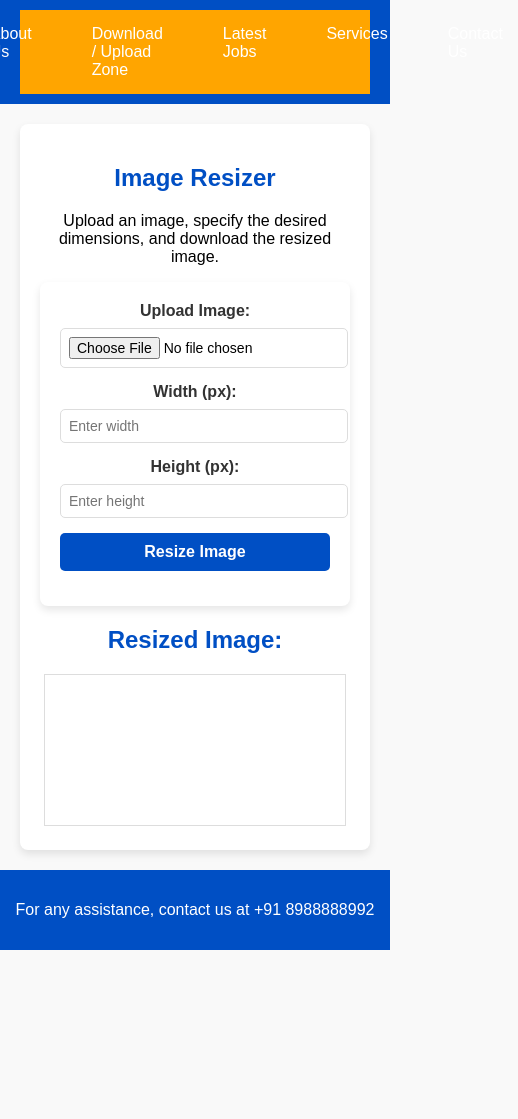
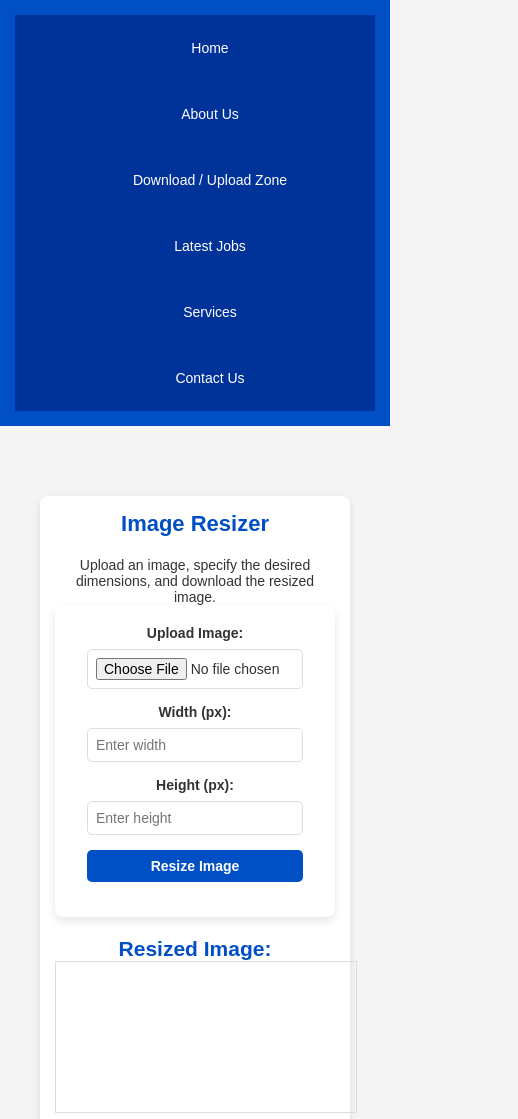
Before and after one commit to nishu800912/anishshop, a plain HTML site: page service.html in a window 390 px wide. Shown: the top 1119 px of the page, 518 px wide, since content can reach past the window. Before the commit the page ends 950 px from the top, so only its background shows below. Drawn offline with Linux system fonts and the light colour scheme.

Commit message:
Update styles.css

```diff
--- a/styles.css
+++ b/styles.css
@@ -439,3 +439,211 @@ form button:hover {
 .output {
     margin-top: 20px;
 }
+
+/* Basic Reset for consistent styling across browsers */
+* {
+    margin: 0;
+    padding: 0;
+    box-sizing: border-box;
+}
+
+body {
+    font-family: Arial, sans-serif;
+    background-color: #f4f4f4;
+    color: #333;
+}
+
+/* Navbar Styles */
+nav ul {
+    display: flex;
+    justify-content: center;
+    padding: 10px 0;
+    background-color: #004fc4;
+    list-style-type: none;
+}
+
+nav ul li {
+    margin: 0 15px;
+}
+
+nav ul li a {
+    color: white;
+    text-decoration: none;
+    font-size: 16px;
+}
+
+nav ul li a:hover {
+    text-decoration: underline;
+}
+
+/* Header */
+header {
+    background-color: #004fc4;
+    padding: 15px;
+    text-align: center;
+}
+
+h1 {
+    color: white;
+}
+
+/* Main Content Area */
+main {
+    margin: 20px;
+}
+
+/* Image Resizer Section */
+.image-resizer {
+    max-width: 100%;
+    margin: 0 auto;
+    padding: 20px;
+    background: white;
+    border-radius: 8px;
+    box-shadow: 0 4px 8px rgba(0, 0, 0, 0.1);
+    text-align: center;
+    margin-top: 30px;
+}
+
+.image-resizer h1 {
+    color: #004fc4;
+    margin-bottom: 20px;
+}
+
+.image-resizer form {
+    margin-bottom: 20px;
+}
+
+.image-resizer label {
+    display: block;
+    font-weight: bold;
+    margin-bottom: 8px;
+}
+
+.image-resizer input,
+.image-resizer button {
+    width: 100%;
+    padding: 10px;
+    margin-bottom: 15px;
+    border: 1px solid #ddd;
+    border-radius: 5px;
+    font-size: 14px;
+}
+
+.image-resizer button {
+    background-color: #004fc4;
+    color: white;
+    border: none;
+    cursor: pointer;
+    font-weight: bold;
+}
+
+.image-resizer button:hover {
+    background-color: #003399;
+}
+
+/* Footer */
+footer {
+    text-align: center;
+    padding: 20px;
+    background-color: #333;
+    color: white;
+}
+
+/* Mobile Responsiveness */
+@media (max-width: 768px) {
+    nav ul {
+        flex-direction: column;
+    }
+
+    nav ul li {
+        margin: 10px 0;
+    }
+
+    .image-resizer {
+        padding: 15px;
+    }
+
+    .image-resizer input,
+    .image-resizer button {
+        width: 90%;
+    }
+
+    footer {
+        font-size: 14px;
+    }
+}
+
+/* Very Small Screens (e.g., Mobile Portrait) */
+@media (max-width: 480px) {
+    body {
+        font-size: 14px;
+    }
+
+    header h1 {
+        font-size: 18px;
+    }
+
+    nav ul li a {
+        font-size: 14px;
+    }
+
+    .image-resizer h1 {
+        font-size: 22px;
+    }
+
+    .image-resizer input,
+    .image-resizer button {
+        font-size: 14px;
+        padding: 8px;
+    }
+
+    footer {
+        font-size: 12px;
+    }
+}
+/* Mobile Responsiveness */
+@media (max-width: 768px) {
+    .top-bar {
+        flex-direction: column;
+        align-items: flex-start;
+    }
+
+    .contact-info {
+        display: block;
+    }
+
+    nav ul {
+        flex-direction: column;
+        align-items: flex-start;
+        display: none;
+        width: 100%;
+        background-color: #003399;
+    }
+
+    nav ul li {
+        margin: 10px 0;
+        width: 100%;
+    }
+
+    nav ul li a {
+        padding: 10px;
+        display: block;
+        text-align: center;
+    }
+
+    nav ul .dropdown-menu {
+        position: static;
+    }
+
+    .menu-toggle {
+        display: flex;
+    }
+
+    nav.active ul {
+        display: flex;
+    }
+
+    .job-categories button {
+        width: 100%;
+    }
+}
```
